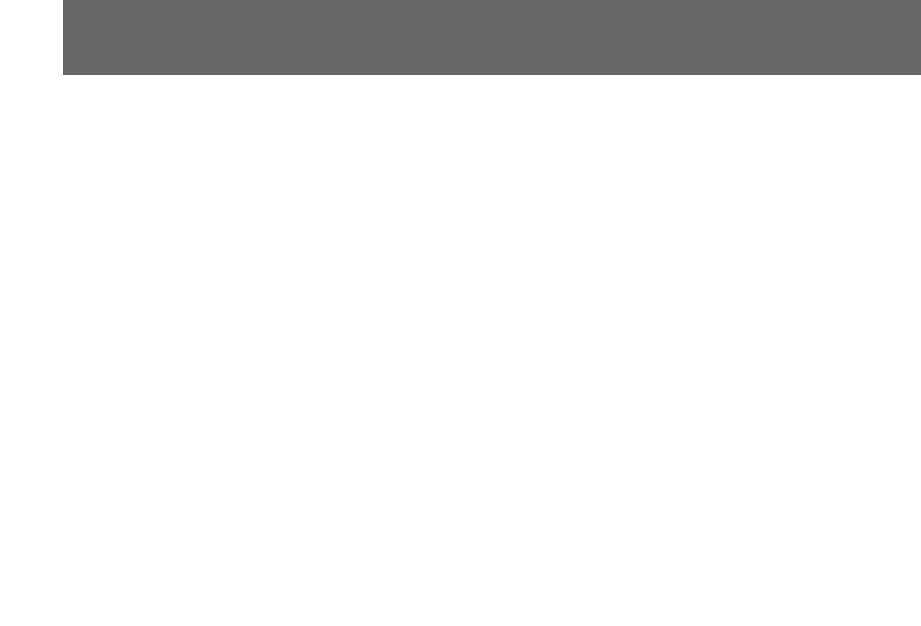
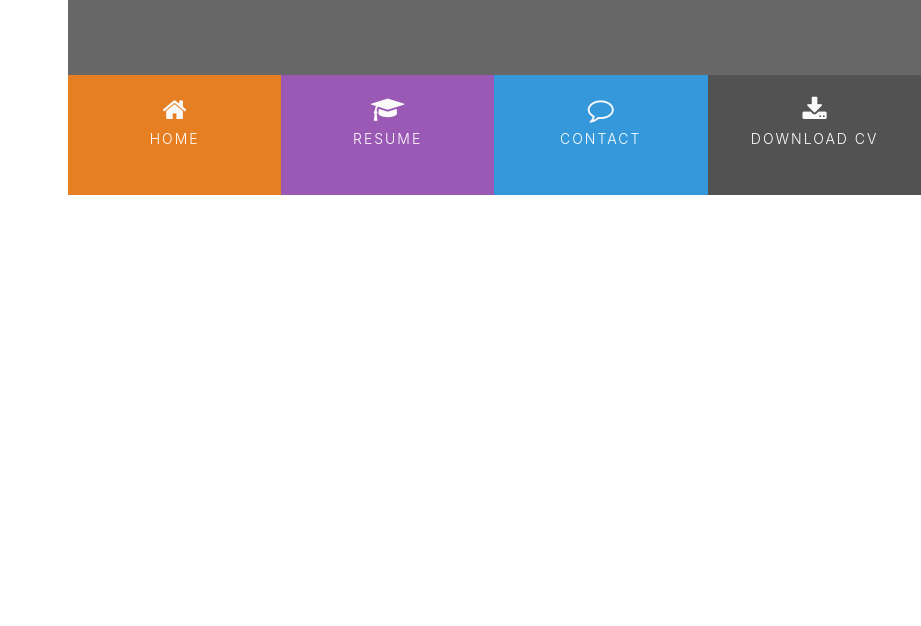
Before and after one commit to Alena18/ResumeSampleWebSite, a plain HTML site: page index.html in a window 1280 px wide. Shown: the part 174-800 px from the top of the page, without its empty margins (359-1280 px from the left). Drawn offline with nearby package versions, Linux system fonts and the light colour scheme.

Commit message:
Add style

```diff
--- a/assets/css/style.css
+++ b/assets/css/style.css
@@ -4,6 +4,22 @@
 
 .bg-color-name-title {
     background-color: #676767;
+}
+
+.ui-menu-color-home {
+    background-color: #e67e22;
+}
+
+.ui-menu-color-resume {
+    background-color: #9b59b6;
+}
+
+.ui-menu-color-contact {
+    background-color: #3498db;
+}
+
+.ui-menu-color-download {
+    background-color: #525252;
 }
 
 /*--------------------------------------------Heading*/
@@ -43,3 +59,58 @@ header {
     margin-bottom: 90px;
     color: #fff;
 }
+
+.list-inline-item:not(:last-child) {
+    margin: 0;
+}
+
+.menucontainer {
+    font-size: 0;
+}
+
+#nav li {
+    font-size: 14px;
+    padding: 0;
+}
+
+#nav {
+    margin: 0;
+}
+
+.menuitem {
+    height: 120px;
+    text-align: center;
+    padding: 0;
+}
+
+.menuitem a {
+    width: 100%;
+    text-decoration: none;
+    color: #fff;
+    height: 120px;
+}
+
+.menuitem a i {
+    padding-top: 22px;
+    display: block;
+    color: #fafafa;
+    font-size: 26px;
+}
+
+.menuitem span {
+    display: block;
+    width: 100%;
+    padding-top: 5px;
+    text-align: center;
+    text-transform: uppercase;
+    font-size: 14px;
+    font-weight: 300;
+    letter-spacing: 2px;
+}
+
+/*--------------------------------------------Hover.css*/
+
+.hvr-sweep-to-bottom:before {
+    background: rgba(0, 0, 0, 0.2);
+    height: 120px;
+}
--- a/index.html
+++ b/index.html
@@ -4,20 +4,40 @@
     <meta charset="UTF-8">
     <meta name="viewport" content="width=device-width, initial-scale=1.0">
     <meta http-equiv="X-UA-Compatible" content="ie=edge">
+    <link rel="stylesheet" href="https://cdnjs.cloudflare.com/ajax/libs/hover.css/2.1.1/css/hover-min.css" type="text/css" />
     <link rel="stylesheet" href="https://maxcdn.bootstrapcdn.com/bootstrap/4.2.1/css/bootstrap.min.css" type="text/css" />
     <link rel="stylesheet" href="https://maxcdn.bootstrapcdn.com/font-awesome/4.7.0/css/font-awesome.min.css" type="text/css" />
+    <link rel="stylesheet" href="https://cdnjs.cloudflare.com/ajax/libs/hover.css/2.1.1/css/hover-min.css" type="text/css" />
     <link rel="stylesheet" href="assets/css/style.css">
     <title>Rosie</title>
 </head>
 <body>
     <header>
-        <div class="row">
-            <a class="col-md-4 logo" href="index.html"></a>
+        <div class="row no-gutters">
+            <a class="col-md-4 logo" href="02-index.html"></a>
             <div class="col-md-8">
-                <div class="row bg-color-name-title">
+                <div class="row no-gutters bg-color-name-title">
                     <div class="col heading">
-                        <h1 class="name">CoffeeBeanStudio1809 Odenkirk</h1>
+                        <h1 class="name">Alena Baklanskaya</h1>
                         <h2 class="title"> Full Stack Developer</h2>
+                    </div>
+                </div>
+                <div class="row no-gutters">
+                    <div class="col">
+                        <ul id="nav" class="list-inline menucontainer">
+                            <li class="col-6 col-sm-3 list-inline-item ui-menu-color-home menuitem">
+                                <a href="#" class="hvr-sweep-to-bottom"><i class="fa fa-home" aria-hidden="true"></i><span>Home</span></a>
+                            </li>
+                            <li class="col-6 col-sm-3 list-inline-item ui-menu-color-resume menuitem">
+                                <a href="#" class="hvr-sweep-to-bottom"><i class="fa fa-graduation-cap" aria-hidden="true"></i><span>Resume</span></a>
+                            </li>
+                            <li class="col-6 col-sm-3 list-inline-item ui-menu-color-contact menuitem">
+                                <a href="#" class="hvr-sweep-to-bottom"><i class="fa fa-comment-o" aria-hidden="true"></i><span>Contact</span></a>
+                            </li>
+                            <li class="col-6 col-sm-3 list-inline-item ui-menu-color-download menuitem">
+                                <a href="#" class="hvr-sweep-to-bottom"><i class="fa fa-download" aria-hidden="true"></i><span>Download CV</span></a>
+                            </li>
+                        </ul>
                     </div>
                 </div>
             </div>
```
